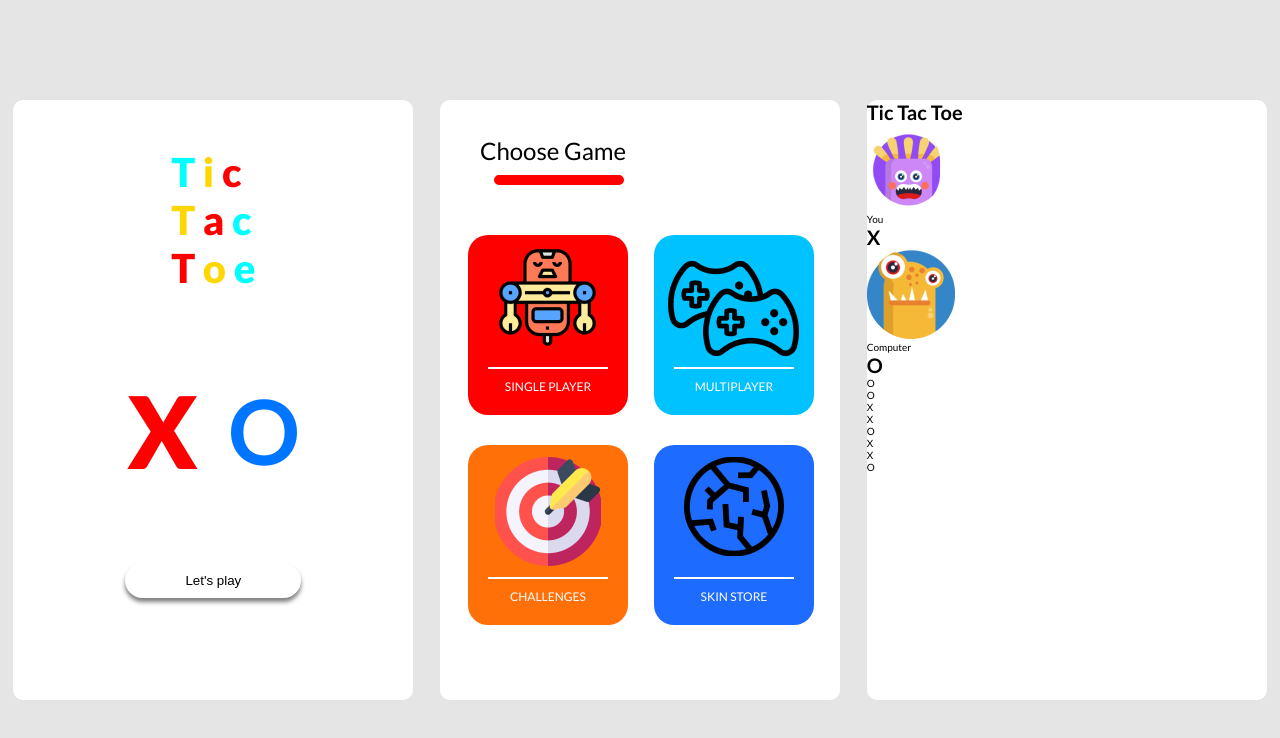
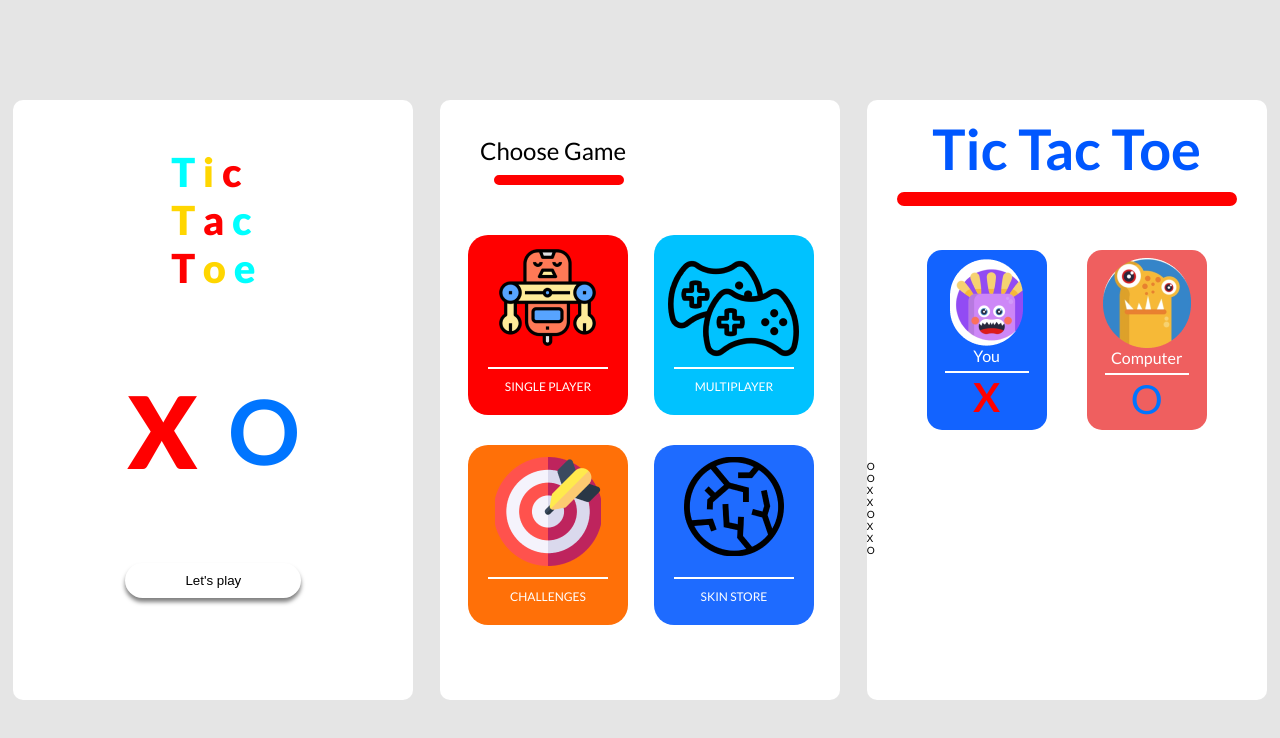
Before and after one commit to Xurshidbek3344/Xurshidbek4433, a plain HTML site: page index.html in a window 1280 px wide. Drawn offline with Linux system fonts and the light colour scheme.

Commit message:
Css qismini item3 qismi ham oz qoldi bitishiga

```diff
--- a/index.html
+++ b/index.html
@@ -80,12 +80,12 @@
             <div class="player__one-left">
               <img src="/img/image 5.png" alt="" class="left__img" />
               <div class="you">You</div>
-              <h1>X</h1>
+              <p class="one__inner">X</p>
             </div>
             <div class="player__one-rihgt">
               <img src="/img/image 8.png" alt="" class="right__img" />
               <div class="you">Computer</div>
-              <h1>O</h1>
+              <p class="one__inner2">O</p>
             </div>
           </div>
           <div class="card__item">
--- a/style.css
+++ b/style.css
@@ -166,18 +166,72 @@ body {
 .item-theree {
 }
 .item__theree-title {
+  width: 100%;
+  height: 20%;
+  display: flex;
+  justify-content: center;
+  align-items: center;
+  flex-direction: column;
+  gap: 1rem;
+  font-size: 2.8rem;
+  color: #0057ff;
 }
 .theree__border {
+  width: 85%;
+  border: 0.7rem solid #ff0000;
+  border-radius: 1rem;
 }
 .player__one {
+  width: 70%;
+  height: 40%;
+  display: flex;
+  justify-content: space-between;
+  align-items: center;
+  margin: auto;
 }
 .player__one-left {
+  width: 12rem;
+  height: 18rem;
+  background: #1263ff;
+  border-radius: 1.5rem;
+  display: flex;
+  flex-direction: column;
+  align-items: center;
+  justify-content: center;
 }
 .left__img {
 }
 .you {
+  border-bottom: 2px solid #ffff;
+  width: 70%;
+  font-size: 1.6rem;
+  color: #ffff;
+  display: flex;
+  justify-content: center;
+  height: 15%;
 }
+
+.one__inner {
+  font-size: 4rem;
+  color: #ff0000;
+  font-weight: 700;
+}
+
+.one__inner2 {
+  font-size: 4rem;
+  color: #0075ff;
+  font-weight: 500;
+}
+
 .player__one-rihgt {
+  width: 12rem;
+  height: 18rem;
+  background: #ef5f5f;
+  border-radius: 1.5rem;
+  display: flex;
+  flex-direction: column;
+  align-items: center;
+  justify-content: center;
 }
 .right__img {
 }
```
